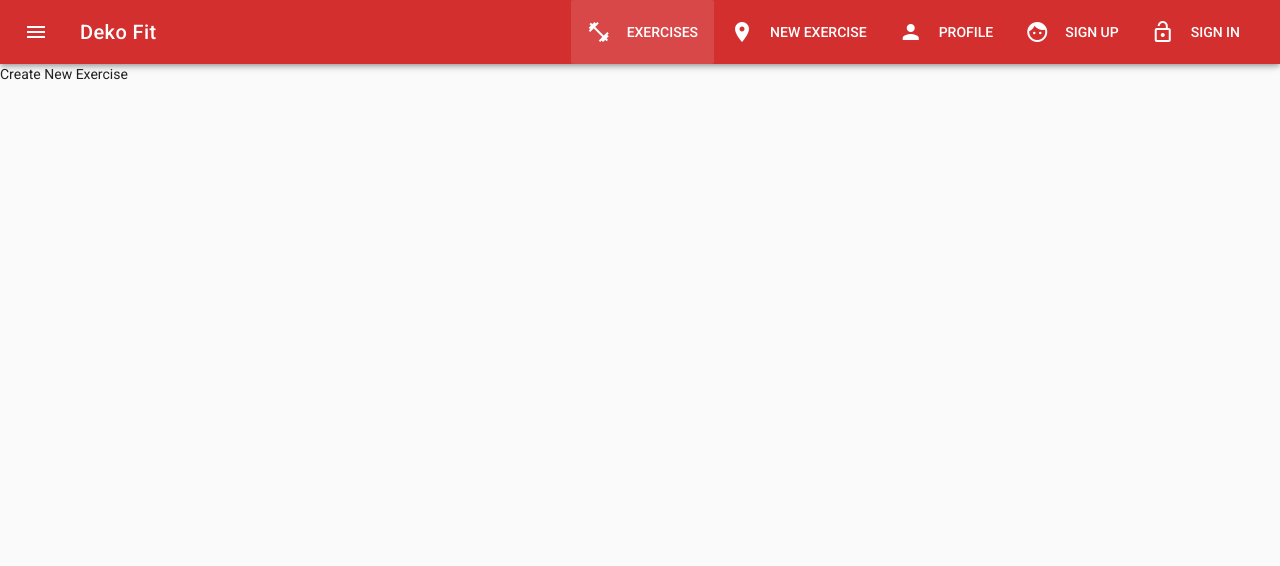
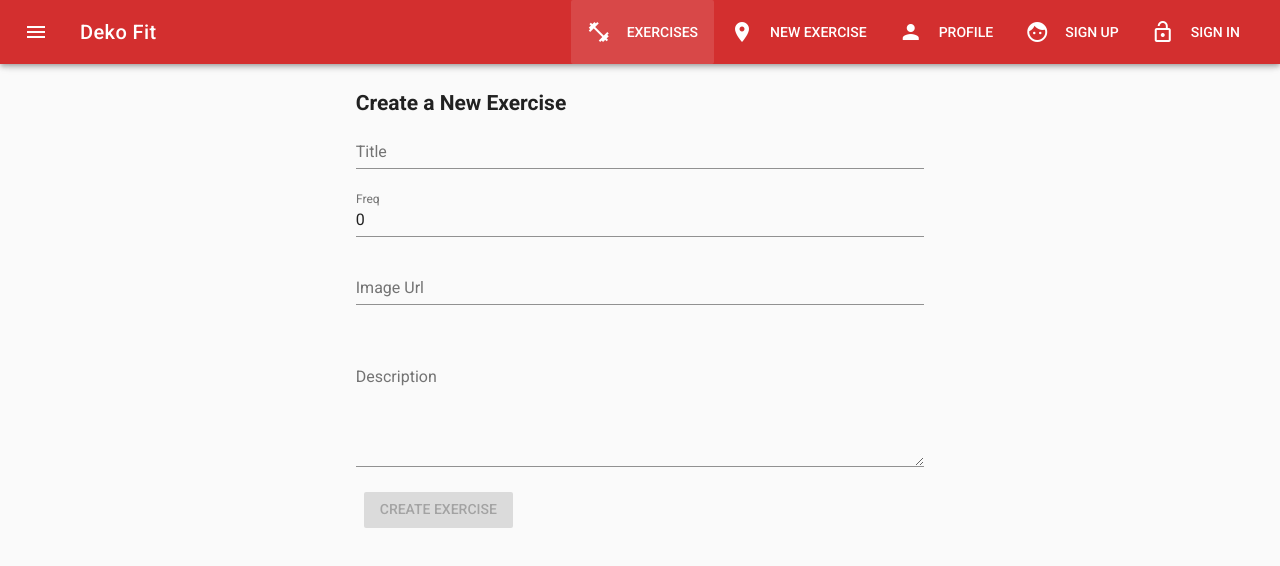
Before and after one commit to Hi9Here/deko-view, a Vue app: page /exercises/new in a window 1280 px wide. Shown: the top 566 px of the page. Built offline with nearby package versions, Linux system fonts and the light colour scheme.

Commit message:
you can add an new exercise

```diff
--- a/src/components/exercise/CreateExercise.vue
+++ b/src/components/exercise/CreateExercise.vue
@@ -1,5 +1,111 @@
 <template>
-  <div>
-    <p>Create New Exercise</p>
-  </div>
+  <v-container>
+    <v-layout row>
+      <v-flex xs12 sm6 offset-sm3>
+        <h2>Create a New Exercise</h2>
+      </v-flex>
+    </v-layout>
+    <v-layout row>
+      <v-flex xs12>
+        <form @submit.prevent="onCreateExercise">
+          <v-layout row>
+            <v-flex xs12 sm6 offset-sm3>
+              <v-text-field
+              name="title"
+              label="Title"
+              id="title"
+              v-model="title"
+              required
+              >
+              </v-text-field>
+            </v-flex>
+          </v-layout>
+          <v-layout row>
+            <v-flex xs12 sm6 offset-sm3>
+              <v-text-field
+              name="freq"
+              label="Freq"
+              id="freq"
+              v-model="freq"
+              >
+              </v-text-field>
+            </v-flex>
+          </v-layout>
+          <v-layout row>
+            <v-flex xs12 sm6 offset-sm3>
+              <v-text-field
+              name="imageUrl"
+              label="Image Url"
+              id="image-url"
+              v-model="imageUrl"
+              >
+              </v-text-field>
+            </v-flex>
+          </v-layout>
+          <v-layout row>
+            <v-flex xs12 sm6 offset-sm3>
+            <img :src="imageUrl" alt="" style="height: 200px">
+            </v-flex>
+          </v-layout>
+          <v-layout row>
+            <v-flex xs12 sm6 offset-sm3>
+              <v-text-field
+              name="description"
+              label="Description"
+              id="description"
+              v-model="description"
+              multi-line
+              required
+              >
+              </v-text-field>
+            </v-flex>
+          </v-layout>
+          <v-layout row>
+            <v-flex xs12 sm6 offset-sm3>
+              <v-btn
+              :disabled="formValid"
+              type="submit">Create Exercise</v-btn>
+            </v-flex>
+          </v-layout>
+        </form>
+      </v-flex>
+    </v-layout>
+  </v-container>
 </template>
+
+<script>
+  export default {
+    data () {
+      return {
+        title: '',
+        freq: 0,
+        imageUrl: '',
+        description: ''
+      }
+    },
+    computed: {
+      formValid () {
+        if (this.title.length > 3 && this.description.length > 3) {
+        return false;
+      } else {
+        return true;
+      }
+    }
+    },
+    methods: {
+      onCreateExercise () {
+        if (!formValid) {
+          return
+        }
+        const exerciseDate = {
+          title: this.title,
+          freq: this.freq,
+          imageUrl: this.imageUrl,
+          description: this.description
+        }
+        this.$store.dispatch('createExercise', exerciseDate)
+        this.$store.push('/exercises')
+      }
+    }
+  }
+</script>
--- a/src/store/index.js
+++ b/src/store/index.js
@@ -23,8 +23,24 @@
       registeredExercsies: ['fgdhfj']
     }
   },
-  mutations: {},
-  actions: {},
+  mutations: {
+    createExercise(state, payload) {
+      state.loadedExercises.push(payload)
+    }
+  },
+  actions: {
+    createExercise({ commit }, payload) {
+      const exercise = {
+          title: payload.title,
+          freq: payload.freq,
+          imageUrl: payload.imageUrl,
+          description: payload.description,
+          id: 'dwefgdhdjg'
+        }
+        // Reach out to Firebase and store it
+      commit('createExercise', exercise)
+    }
+  },
   getters: {
     // Changed with
     loadedExercises(state) {
```
